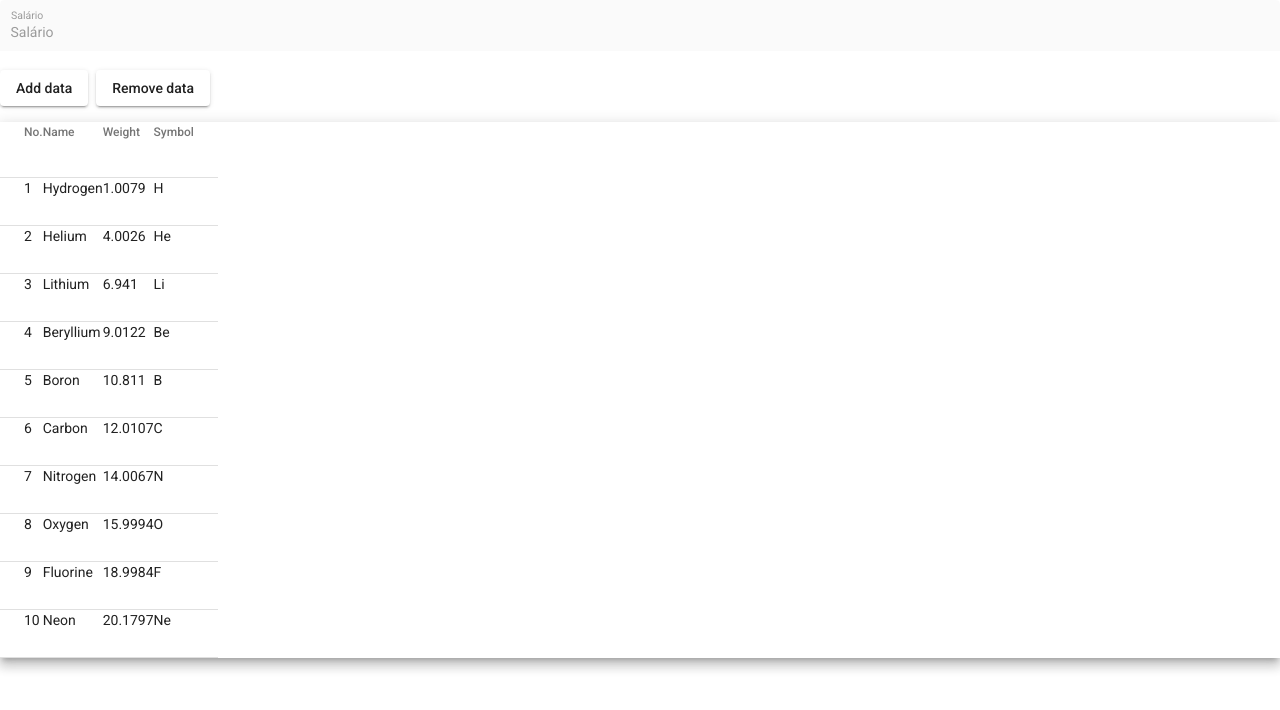
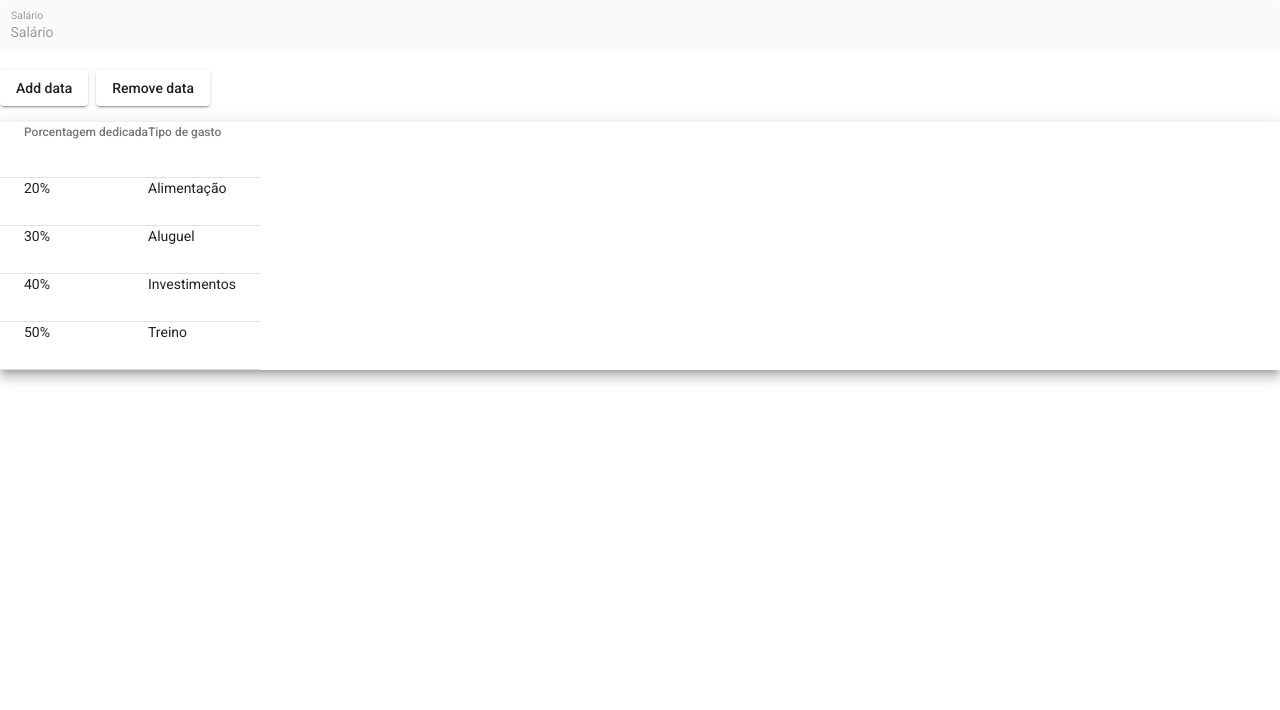
Before and after one commit to MatheusAlvesAlmeida/ProjetoESS---AdmFinancas, an Angular app in the folder admFinancas/: page /expenses in a window 1280 px wide. Shown: the top 710 px of the page. Built offline with nearby package versions, Linux system fonts and the light colour scheme.

Commit message:
ajustes: agora o expenses type esta no formato adequado e o componente foi alterado pra receber no novo formato

```diff
--- a/admFinancas/src/app/expenses/components/expenses-form/expenses-form.component.html
+++ b/admFinancas/src/app/expenses/components/expenses-form/expenses-form.component.html
@@ -14,27 +14,15 @@
 
 <mat-table #table [dataSource]="dataSource" class="mat-elevation-z8 demo-table">
     <!-- Position Column -->
-    <ng-container matColumnDef="position">
-        <th mat-header-cell *matHeaderCellDef>No.</th>
-        <td mat-cell *matCellDef="let element">{{element.position}}</td>
+    <ng-container matColumnDef="percentage">
+        <th mat-header-cell *matHeaderCellDef>Porcentagem dedicada</th>
+        <td mat-cell *matCellDef="let element">{{element.percentage}}%</td>
     </ng-container>
 
     <!-- Name Column -->
-    <ng-container matColumnDef="name">
-        <th mat-header-cell *matHeaderCellDef>Name</th>
-        <td mat-cell *matCellDef="let element">{{element.name}}</td>
-    </ng-container>
-
-    <!-- Weight Column -->
-    <ng-container matColumnDef="weight">
-        <th mat-header-cell *matHeaderCellDef>Weight</th>
-        <td mat-cell *matCellDef="let element">{{element.weight}}</td>
-    </ng-container>
-
-    <!-- Symbol Column -->
-    <ng-container matColumnDef="symbol">
-        <th mat-header-cell *matHeaderCellDef>Symbol</th>
-        <td mat-cell *matCellDef="let element">{{element.symbol}}</td>
+    <ng-container matColumnDef="type">
+        <th mat-header-cell *matHeaderCellDef>Tipo de gasto</th>
+        <td mat-cell *matCellDef="let element">{{element.type}}</td>
     </ng-container>
 
     <tr mat-header-row *matHeaderRowDef="displayedColumns"></tr>
--- a/admFinancas/src/app/expenses/components/expenses-form/expenses-form.component.ts
+++ b/admFinancas/src/app/expenses/components/expenses-form/expenses-form.component.ts
@@ -4,16 +4,10 @@ import { MatTable } from '@angular/material/table';
 import { ExpensesTable } from '../../types/expenses';
 
 const ELEMENT_DATA: ExpensesTable[] = [
-  {position: 1, name: 'Hydrogen', weight: 1.0079, symbol: 'H'},
-  {position: 2, name: 'Helium', weight: 4.0026, symbol: 'He'},
-  {position: 3, name: 'Lithium', weight: 6.941, symbol: 'Li'},
-  {position: 4, name: 'Beryllium', weight: 9.0122, symbol: 'Be'},
-  {position: 5, name: 'Boron', weight: 10.811, symbol: 'B'},
-  {position: 6, name: 'Carbon', weight: 12.0107, symbol: 'C'},
-  {position: 7, name: 'Nitrogen', weight: 14.0067, symbol: 'N'},
-  {position: 8, name: 'Oxygen', weight: 15.9994, symbol: 'O'},
-  {position: 9, name: 'Fluorine', weight: 18.9984, symbol: 'F'},
-  {position: 10, name: 'Neon', weight: 20.1797, symbol: 'Ne'},
+  {percentage: 20, type: 'Alimentação'},
+  {percentage: 30, type: 'Aluguel'},
+  {percentage: 40, type: 'Investimentos'},
+  {percentage: 50, type: 'Treino'}
 ];
 
 @Component({
@@ -29,7 +23,7 @@ export class ExpensesFormComponent implements OnInit {
   ngOnInit(): void {
   }
 
-  displayedColumns: string[] = ['position', 'name', 'weight', 'symbol'];
+  displayedColumns: string[] = ['percentage', 'type'];
   dataSource = [...ELEMENT_DATA];
 
   @ViewChild(MatTable) table: MatTable<ExpensesTable> | undefined;
--- a/admFinancas/src/app/expenses/expenses.module.ts
+++ b/admFinancas/src/app/expenses/expenses.module.ts
@@ -4,7 +4,6 @@ import { ExpensesFormComponent } from './components/expenses-form/expenses-form.
 import { ExpensesFacade } from './expenses.facade';
 import { ExpensesComponent } from './pages/expenses.component';
 import { ExpensesRoutingModule } from './expenses-routing.module';
-
 
 //Material
 import {MatInputModule} from '@angular/material/input';
--- a/admFinancas/src/app/expenses/types/expenses.ts
+++ b/admFinancas/src/app/expenses/types/expenses.ts
@@ -1,6 +1,4 @@
 export interface ExpensesTable {
-    name: string;
-    position: number;
-    weight: number;
-    symbol: string;
+    percentage: number;
+    type: string;
 }
```
